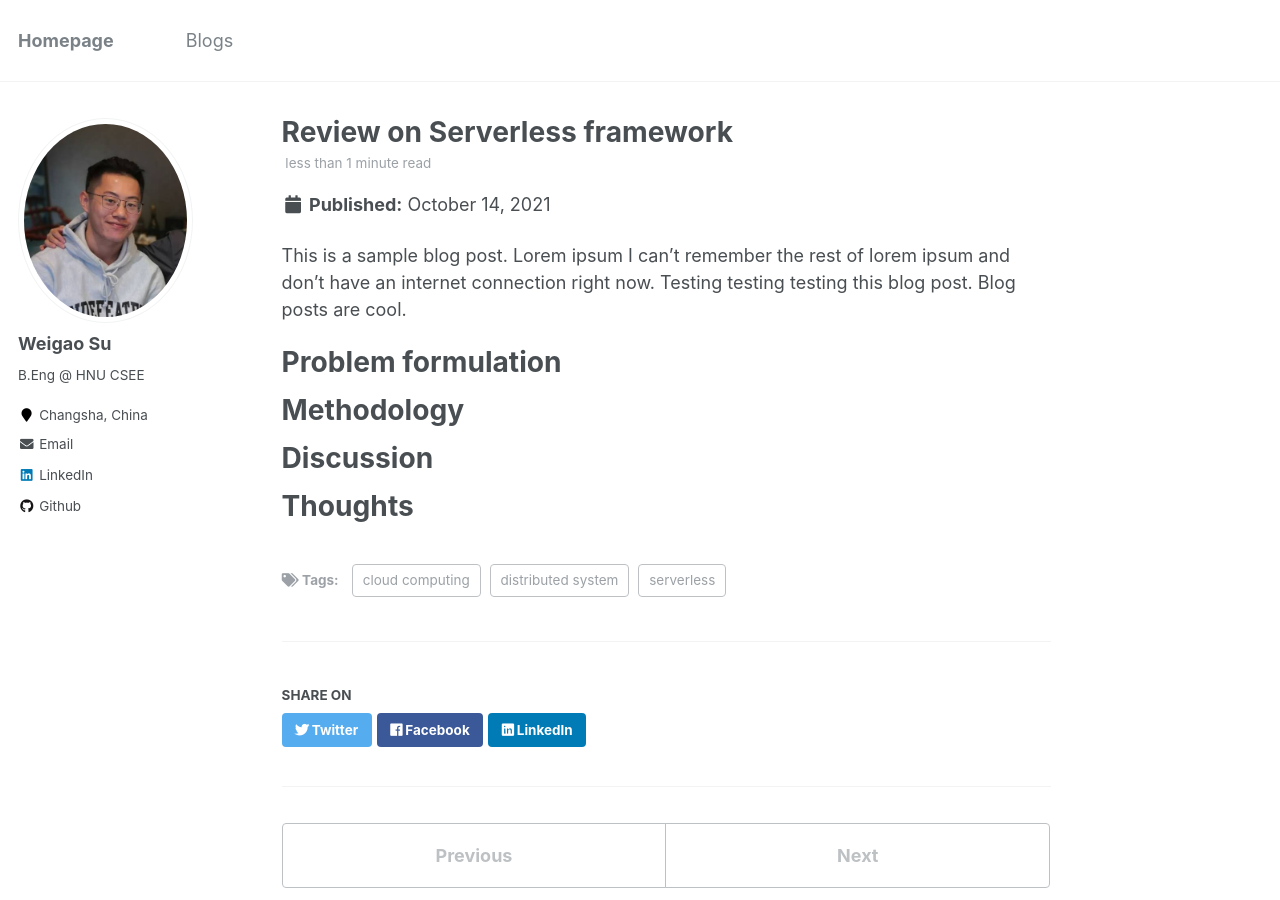
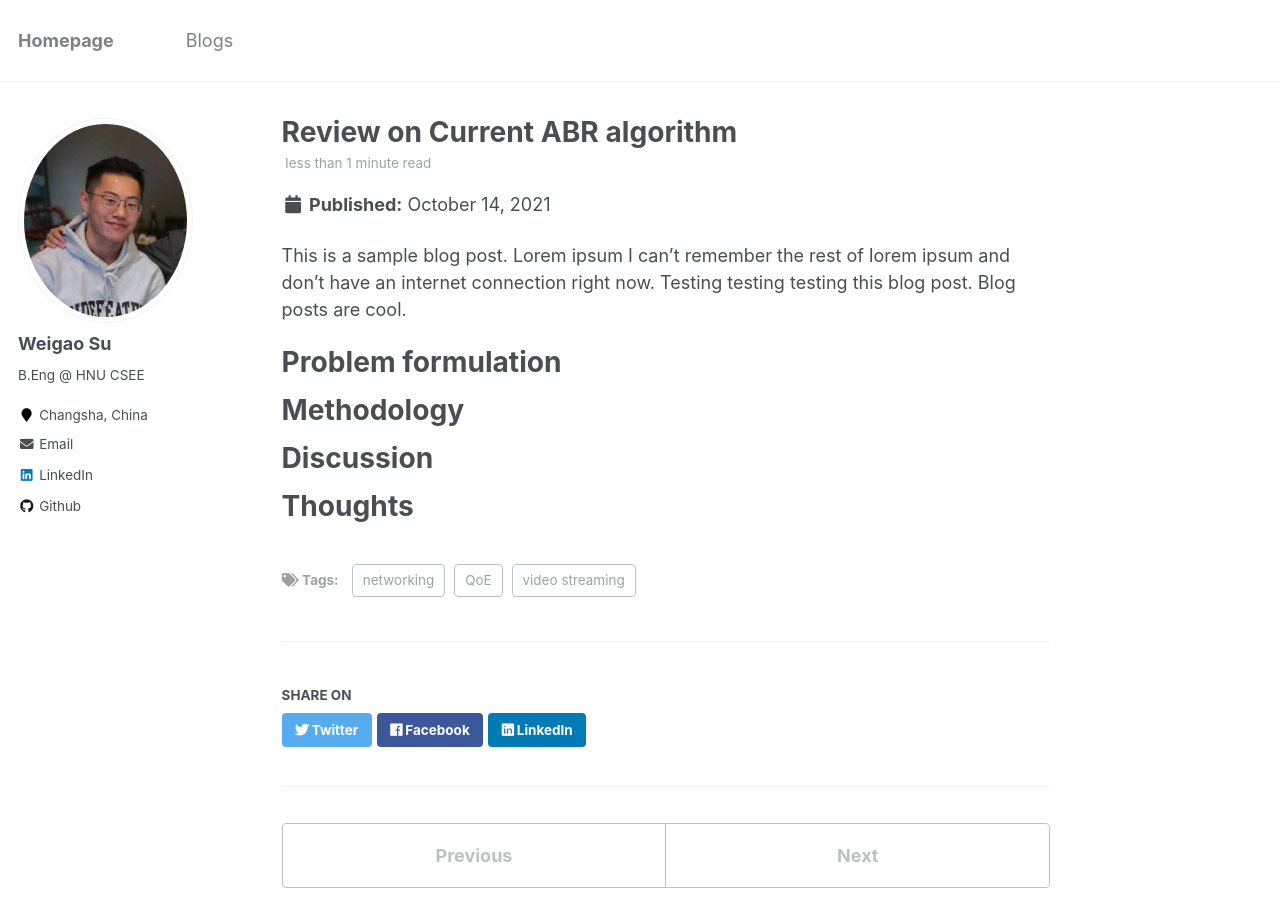
Before and after one commit to wegul/wegul.github.io, a Jekyll site: the page built from _posts/2014-08-14-ABR.md, in a window 1280 px wide and 900 px high. Built offline with Jekyll 4.4.1, drawn with Linux system fonts in a browser that asks for light colours.

Commit message:
Update and rename 2014-08-14-Serverless.md to 2014-08-14-ABR.md

```diff
--- a/_posts/2014-08-14-Serverless.md
+++ b/_posts/2014-08-14-ABR.md
@@ -1,11 +1,11 @@
 ---
-title: 'Review on Serverless framework'
+title: 'Review on Current ABR algorithm'
 date: 2021-10-14
 permalink: /posts/2021/10/Serverless/
 tags:
-  - distributed system
-  - serverless
-  - cloud computing
+  - video streaming
+  - QoE
+  - networking
 ---
 
 This is a sample blog post. Lorem ipsum I can't remember the rest of lorem ipsum and don't have an internet connection right now. Testing testing testing this blog post. Blog posts are cool.
```
